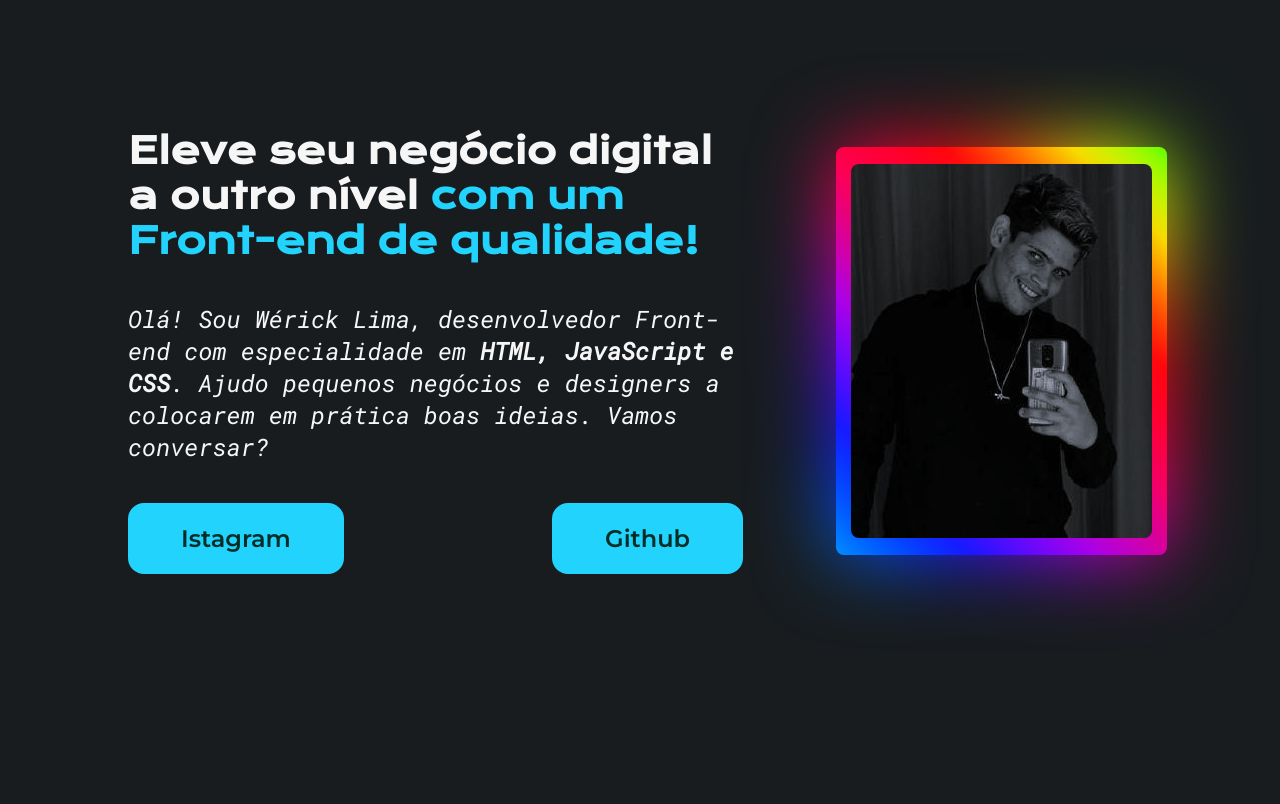
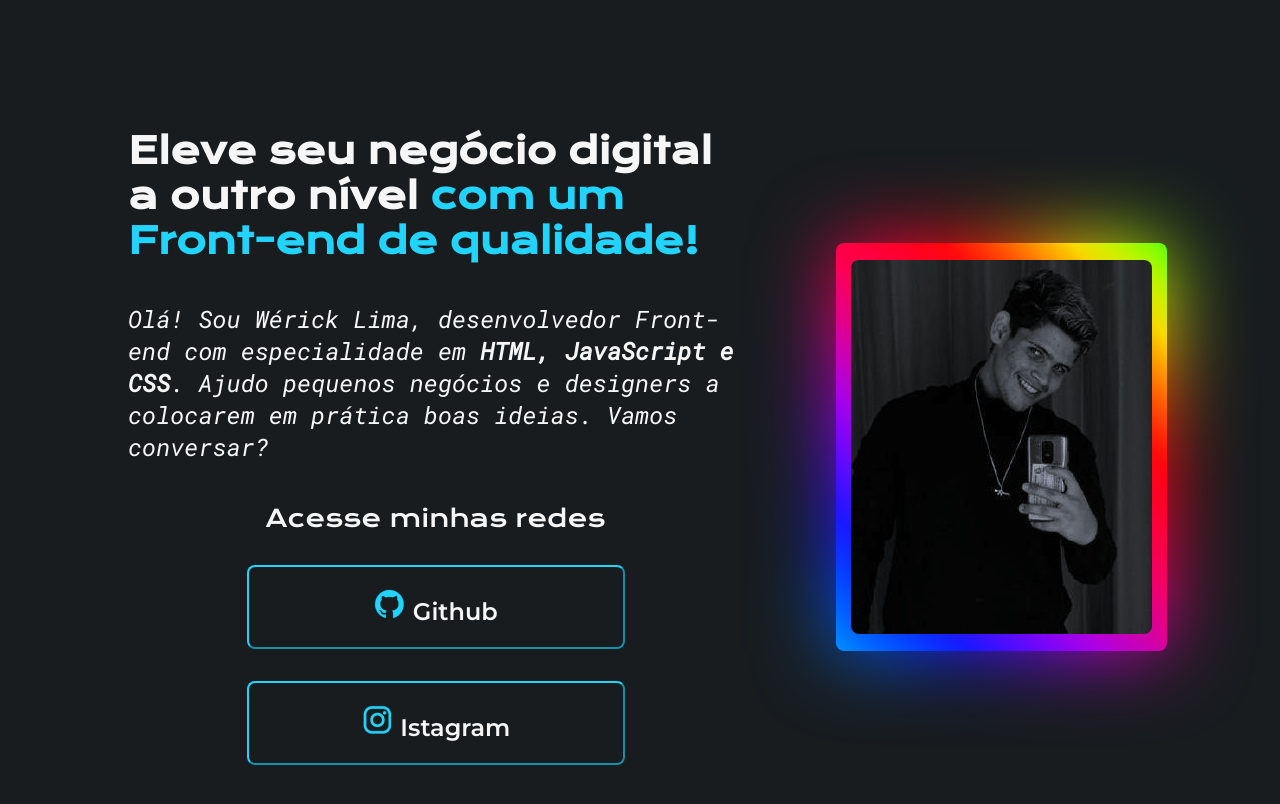
Before and after one commit to werickmobtex/Projeto1Alura, a plain HTML site: page index.html in a window 1280 px wide. Drawn offline with nearby package versions, Linux system fonts and the light colour scheme.

Commit message:
today: novos links

```diff
--- a/index.html
+++ b/index.html
@@ -18,8 +18,14 @@
         </strong></h1>
         <p class="paragrafoola">Olá! Sou Wérick Lima, desenvolvedor Front-end com especialidade em <strong>HTML, JavaScript e CSS</strong>. Ajudo pequenos negócios e designers a colocarem em prática boas ideias. Vamos conversar?</p>
         <div class="links">
-            <a class="link1" href="https://www.instagram.com/werick_1/">Istagram</a>
-            <a class="link1" href="https://github.com/wericklima">Github</a>
+            <h3 class="subtituloh2">Acesse minhas redes</h3>
+            <a class="link1" href="https://github.com/wericklima">
+                <img src="./assets/github.png" alt="">
+                Github
+            </a>
+            <a class="link1" href="https://www.instagram.com/werick_1/">
+            <img src="./assets/instagram.png" alt="">    Istagram
+            </a>
         </div>
 
     </section>
--- a/style.css
+++ b/style.css
@@ -39,21 +39,31 @@ body {
     font-family: 'Roboto Mono', monospace;
 }
 
+.subtituloh2 {
+    font-family: 'krona one', sans-serif;
+    font-size: 24px;
+    font-weight: 400;
+}
+
 .links {
     display: flex;
+    flex-direction: column;
     justify-content: space-between;
+    gap: 32px;
+    align-items: center;
 }
 
 .link1 {
-background-color: #22D4FD;
-text-align: center;
-border-radius: 16px;
-/* width: 280px; */
-padding: 21px 53px;
-color: rgb(1, 45, 40);
-text-decoration: none;
-font-size: 24px;
-font-family: 'Montserrat', sans-serif;
+    border: 2px outset #22D4FD;
+    text-align: center;
+    border-radius: 8px;
+    padding: 21px;
+    width: 378px;
+    color: rgb(1, 45, 40);
+    text-decoration: none;
+    font-size: 24px;
+    font-family: 'Montserrat', sans-serif;
+    color: #F6F6F6;
 }
 
 .linha {
```
Also changed, not shown: assets/github.png (added), assets/instagram.png (added), assets/linkedin.png (added), assets/twitch.png (added), assets/twitter.png (added).
